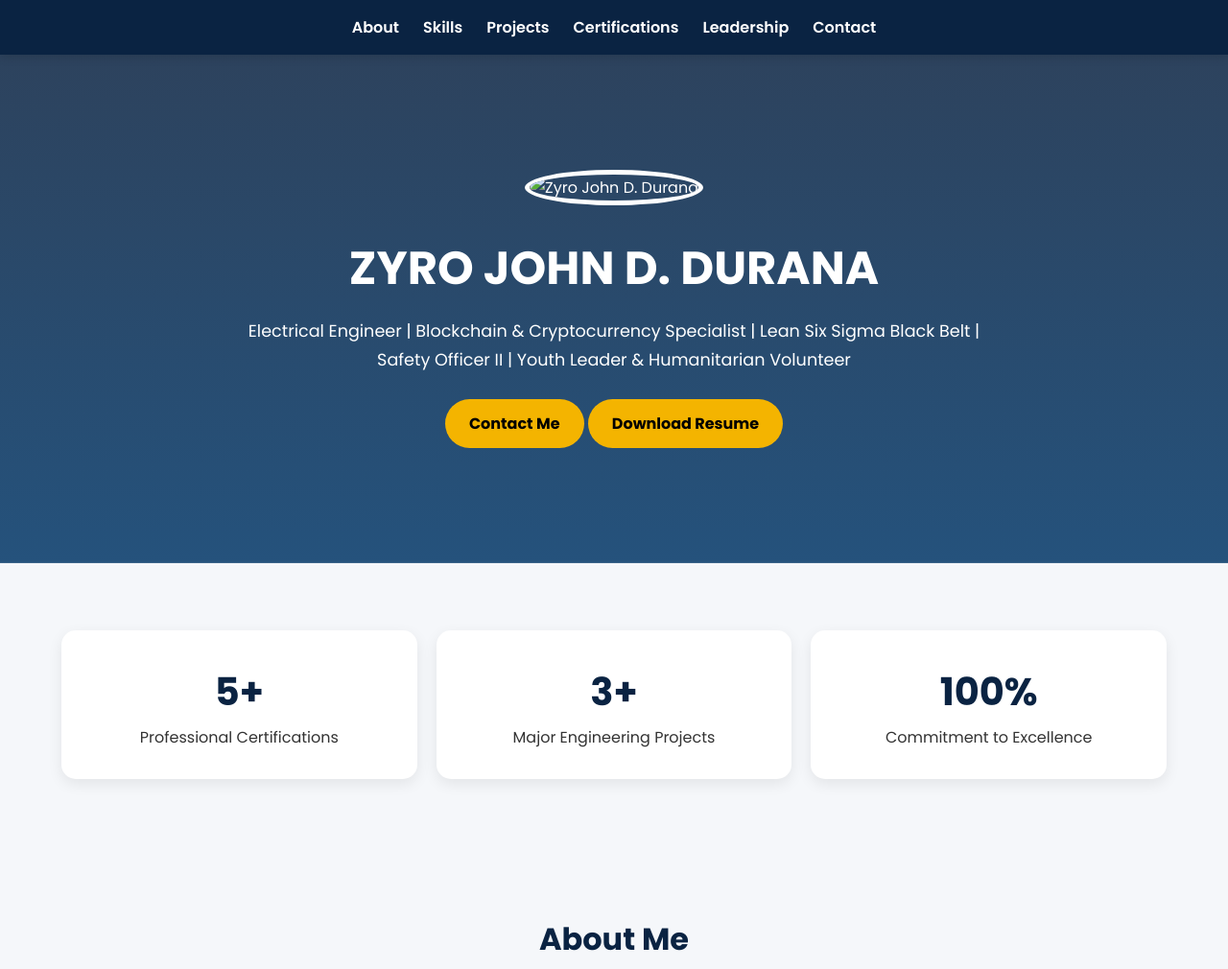
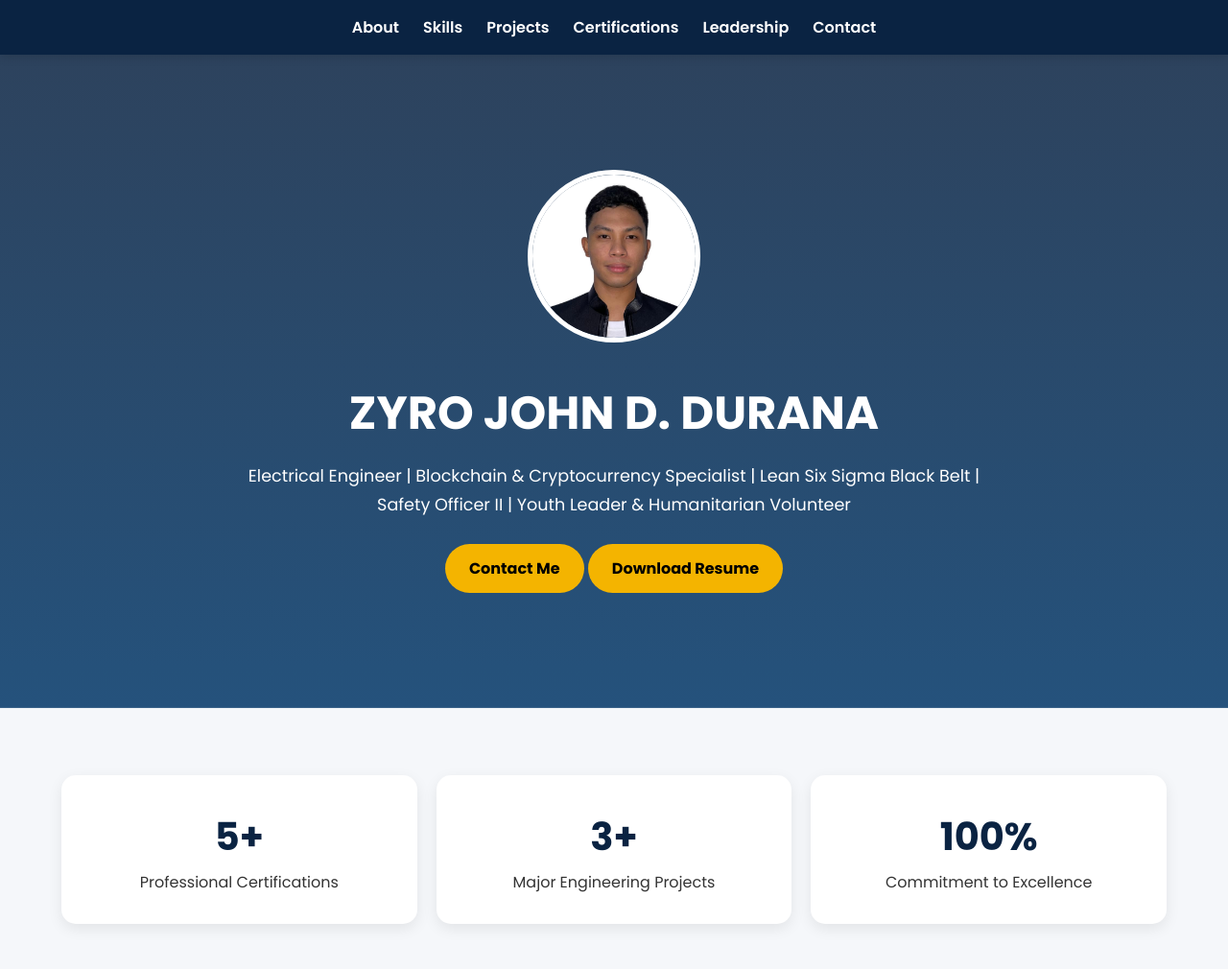
Before and after one commit to Urengerzairo/Zyro-John-Durana-Portfolio, a plain HTML site: page index.html in a window 1280 px wide. Shown: the top 1010 px of the page at 96% size. Drawn offline with Linux system fonts and the light colour scheme.

Commit message:
Update profile image in index.html

```diff
--- a/index.html
+++ b/index.html
@@ -285,7 +285,7 @@ footer a:hover{
 
 <header>
 
-<img src="profile.jpg" alt="Zyro John D. Durana">
+<img src="2x2 Picture.jpeg" alt="Zyro John D. Durana">
 
 <h1>ZYRO JOHN D. DURANA</h1>
 
```
